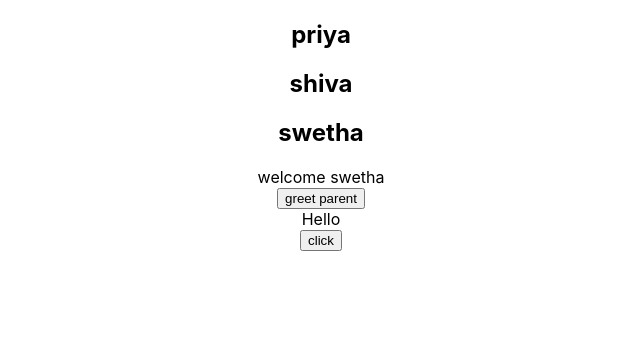
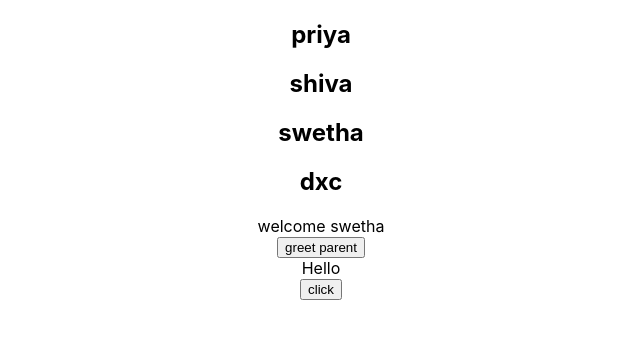
Before and after one commit to sivapriya1625/web-work-space, a React (Create React App) app in the folder dxcReact/dxcreactapp/: page / in a window 1280 px wide. Shown: the top 338 px of the page, without its empty margins (319-959 px from the left). Built offline with nearby package versions, Linux system fonts and the light colour scheme.

Commit message:
lists using map

```diff
--- a/dxcReact/dxcreactapp/src/components/NameList.js
+++ b/dxcReact/dxcreactapp/src/components/NameList.js
@@ -1,7 +1,7 @@
 import React from 'react'
 
 function NameList() {
-    const names = ['priya','shiva','swetha']
+    const names = ['priya','shiva','swetha','dxc']
     return (
         <div>
             {
```
